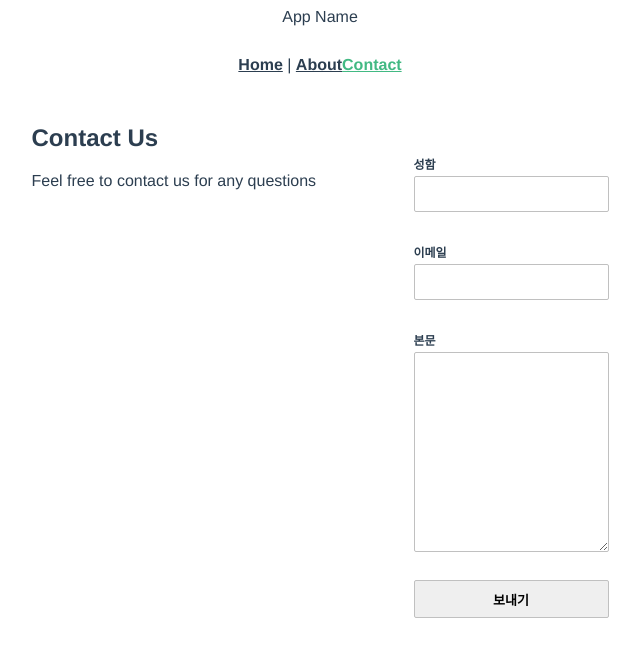
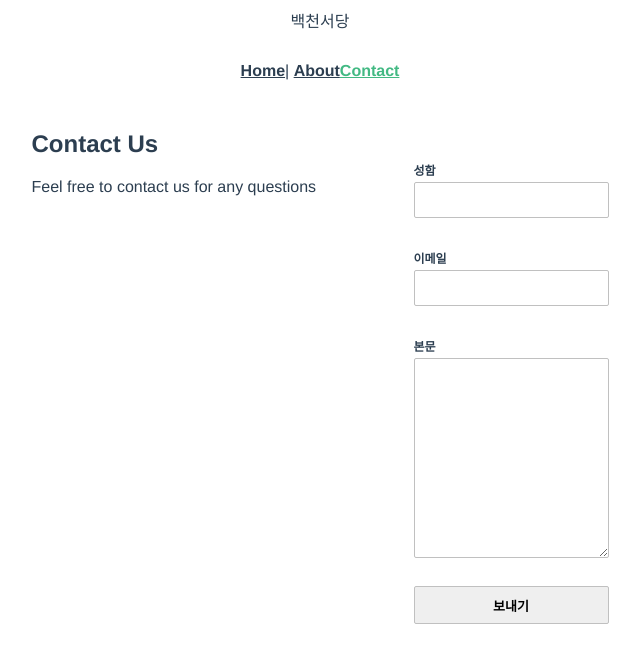
Before and after one commit to emiliempark/vue-practice, a Vue app: page /contact in a window 1280 px wide. Shown: the top 662 px of the page, without its empty margins (320-960 px from the left). Built offline with nearby package versions, Linux system fonts and the light colour scheme.

Commit message:
Change app name

```diff
--- a/src/App.vue
+++ b/src/App.vue
@@ -1,8 +1,8 @@
 <template>
   <div id="app">
-    <div>App Name</div>
+    <div>백천서당</div>
     <div id="nav">
-      <router-link to="/">Home</router-link> |
+      <router-link to="/">Home</router-link>|
       <router-link to="/about">About</router-link>
       <router-link to="/contact">Contact</router-link>
     </div>
```
